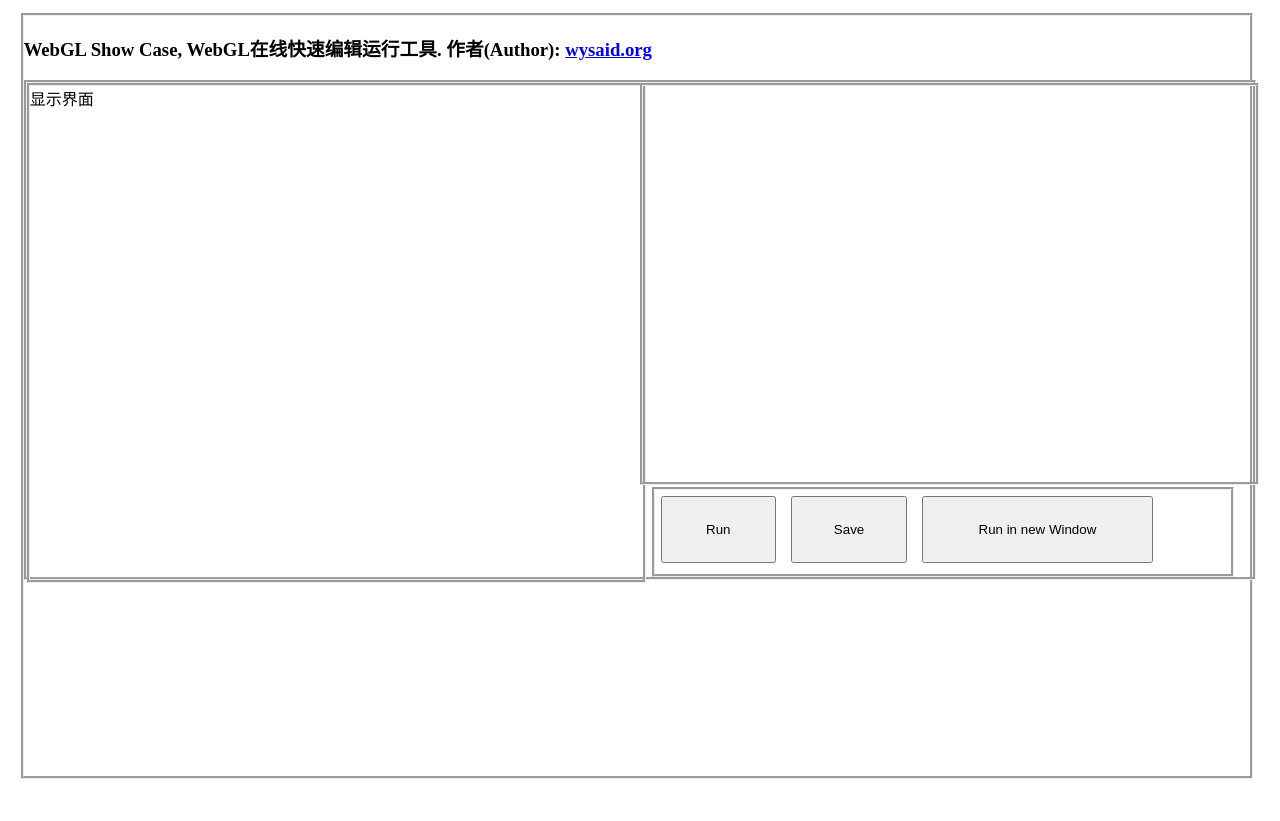
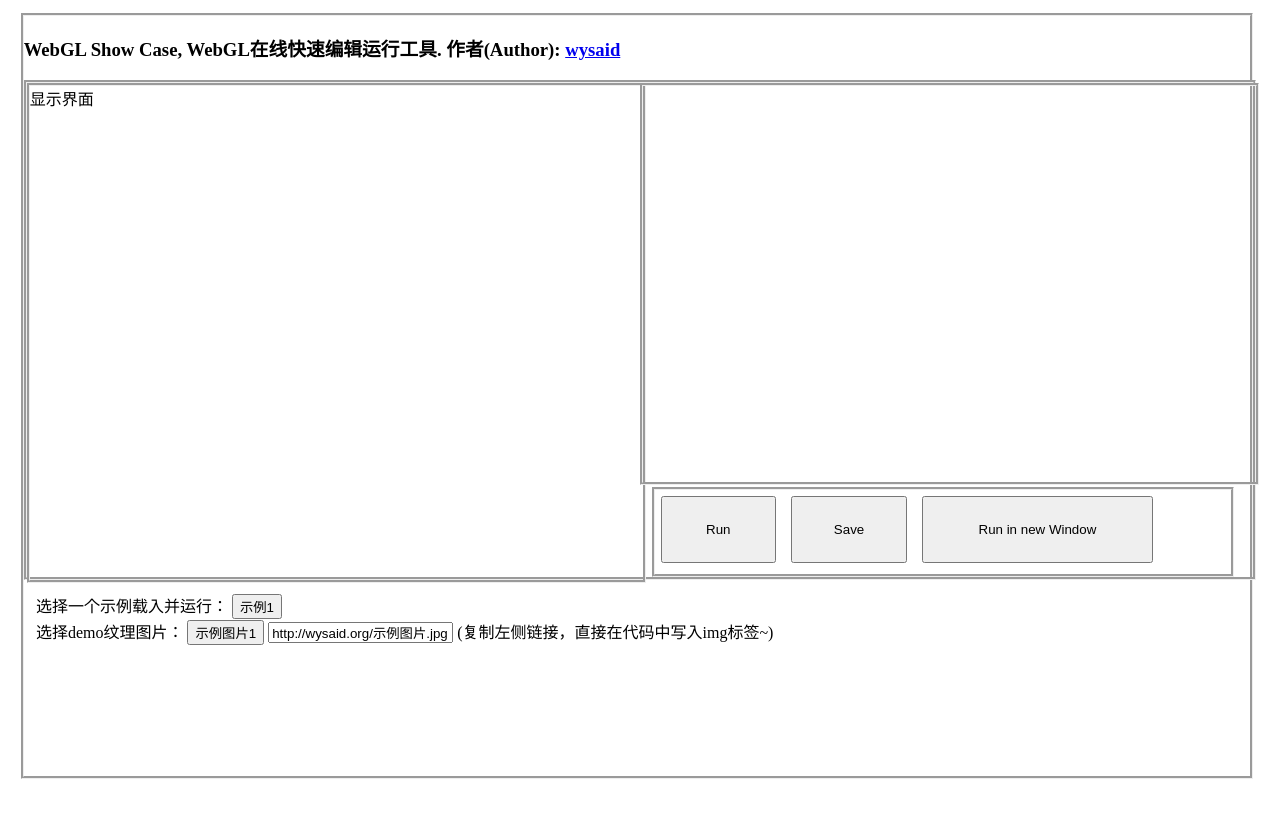
Before and after one commit to wysaid/WebGLShowCase, a plain HTML site: page index.html in a window 1280 px wide. Before the commit the page ends 800 px from the top, so only its background shows below. Drawn offline with Linux system fonts and the light colour scheme.

Commit message:
更新基础UI框架

```diff
--- a/index.html
+++ b/index.html
@@ -7,7 +7,7 @@
 </head>
 <body>
 <div style="position:relative;width:97%;height:97%;margin:1%;border:groove;">
-<h3>WebGL Show Case, WebGL在线快速编辑运行工具. 作者(Author): <a href="http://wysaid.org/" target="_blank">wysaid.org</a></h3>
+<h3>WebGL Show Case, WebGL在线快速编辑运行工具. 作者(Author): <a href="http://wysaid.org/" target="_blank">wysaid</a></h3>
 <div style="position:relative;width:100%;height:65%;border:groove;">
 <div style="position:relative;width:50%;height:100%;min-width:30px;min-height:30px;border:groove">
 显示界面</div>
@@ -18,6 +18,17 @@
 <input type="button" value="Run in new Window" style="position:relative;width:40%;height:80%;margin:1%"/>
 </div>
 </div>
+
+<div style="position:relative;width:97%;height:30%;margin:1%;">
+<div>选择一个示例载入并运行：
+<input type="button" value="示例1">
+</div>
+
+<div>选择demo纹理图片：
+<input type="button" value="示例图片1"> <input type="text" value="http://wysaid.org/示例图片.jpg"> (复制左侧链接，直接在代码中写入img标签~)
+</div>
+
+</div>
 </div>
 
 <div style="display:none">
```
